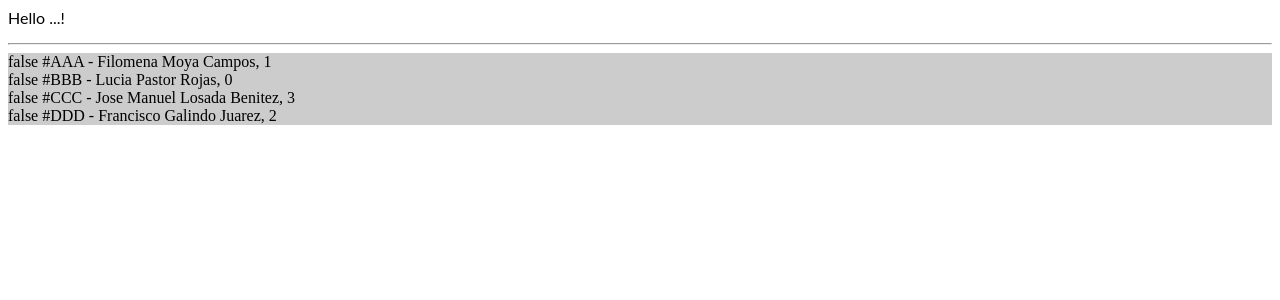
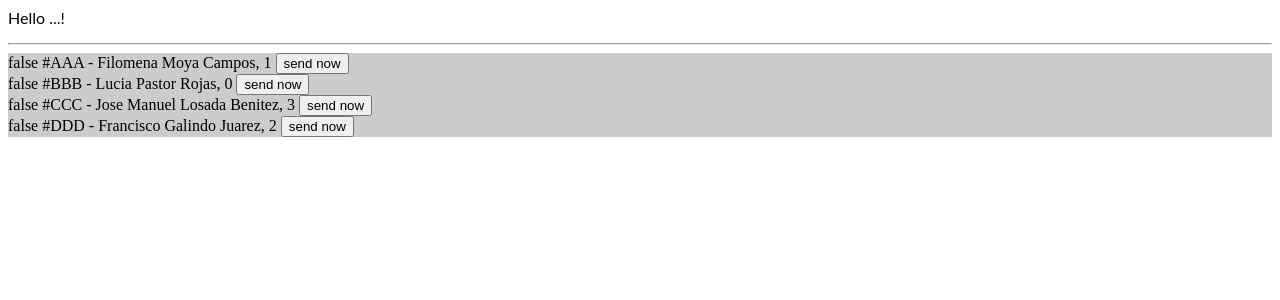
Before and after one commit to sauldesigner/angular-repeater, an Angular app: page / in a window 1280 px wide. Shown: the top 300 px of the page. Built offline with nearby package versions, Linux system fonts and the light colour scheme.

Commit message:
Added click handler

```diff
--- a/src/components/app/app.component.html
+++ b/src/components/app/app.component.html
@@ -9,9 +9,12 @@
                 (selectedChanged)="employeeSelectedChanged($event)">
 
 	<ng-template #blockRepeaterCustomTemplate let-employee="dataItem" let-employeeIsSelected="isSelected" >
+
 		<div [ngStyle]="{'background-color':employeeIsSelected ? '#ffe6e6' : '#ccc' }">
        {{employeeIsSelected}} #{{employee.employeeId}} - {{employee.name}}, {{employee.attribute}}
+       <button (click)="sendEmployeeHandler($event, employee)">send now</button>
       </div>
+
 	</ng-template>
 
 </block-repeater>
--- a/src/components/app/app.component.ts
+++ b/src/components/app/app.component.ts
@@ -28,10 +28,13 @@ export class AppComponent implements OnInit {
 
 
 public employeeSelectedChanged(employee: Employee):void{
-  console.log('employeeSelectedChanged', employee );
+  console.log(employee.name + ' --->>> is selected');
 }
 
-
+public sendEmployeeHandler(event: any, employee: Employee):void{
+    console.log(employee.name + ' --->>> is sended');
+    event.stopPropagation();
+}
 
 
 
```
